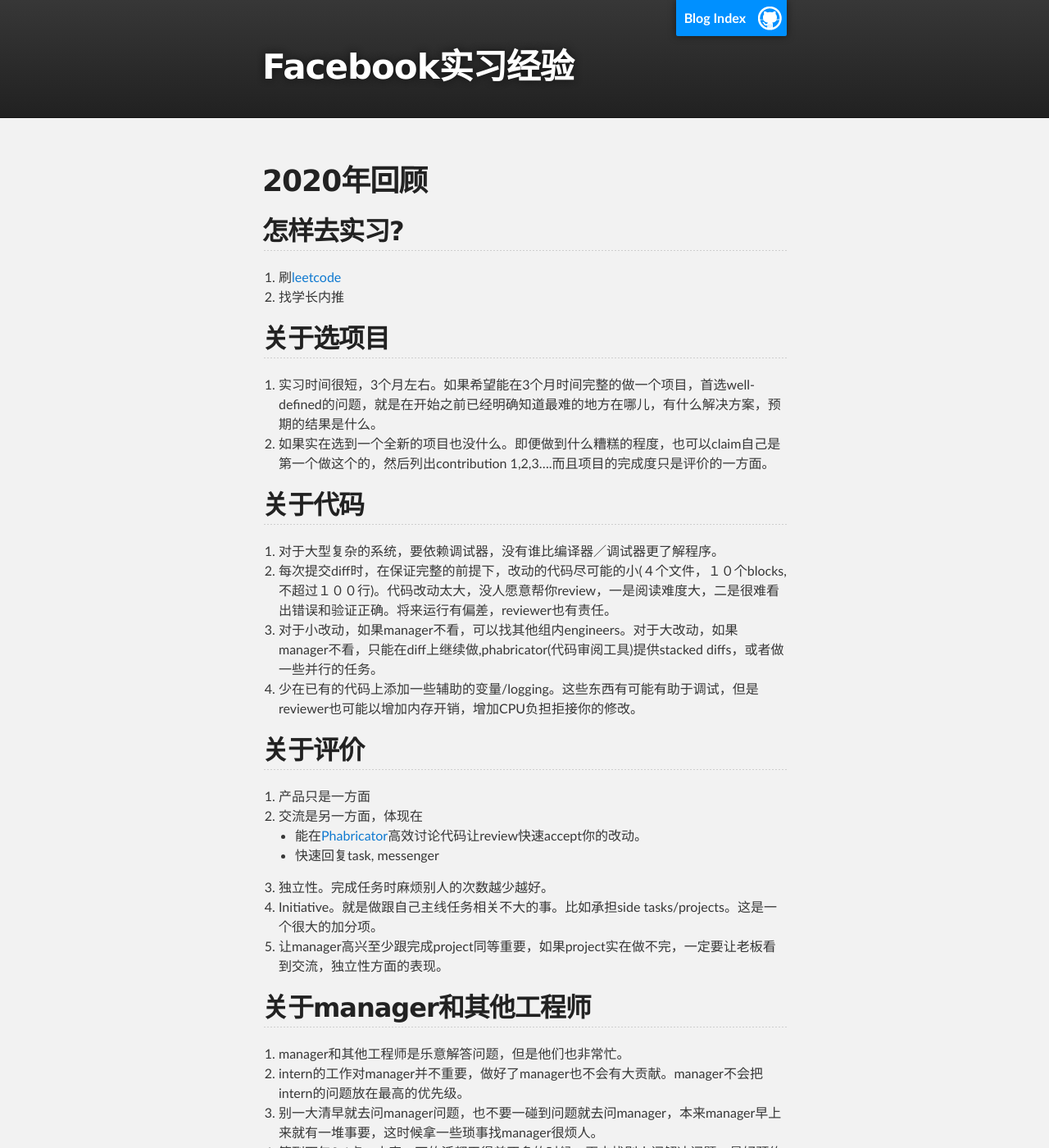
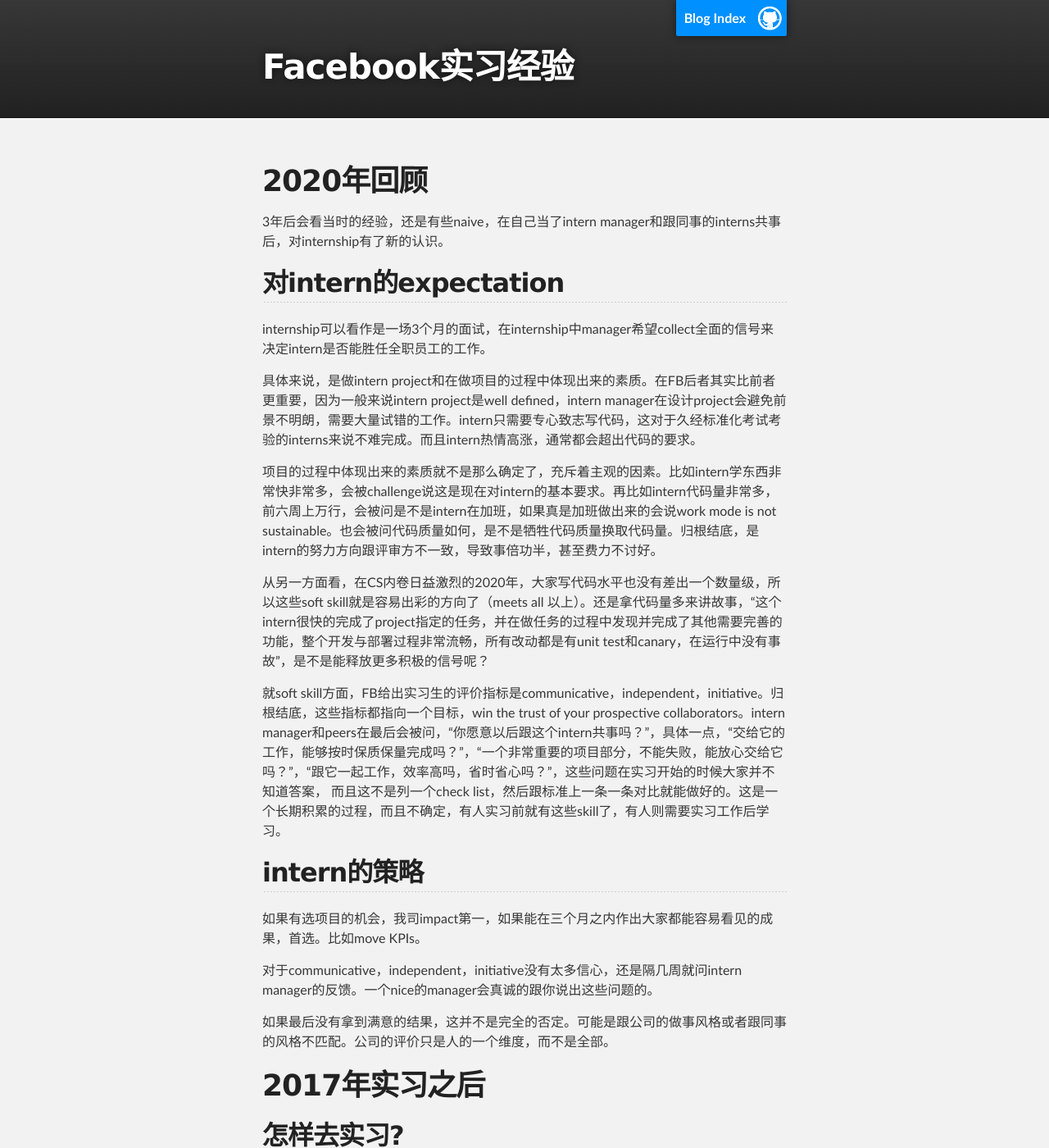
Before and after one commit to GUG11/gug11.github.io, a Jekyll site: the page built from _posts/2017-09-04-FBintern.md, in a window 1280 px wide and 1400 px high. Shown: the whole window at 82% size. Built offline with Jekyll 4.4.1, drawn with Linux system fonts in a browser that asks for light colours.

Commit message:
refresh fb intern experience

```diff
--- a/_posts/2017-09-04-FBintern.md
+++ b/_posts/2017-09-04-FBintern.md
@@ -6,7 +6,28 @@
 
 ---
 # 2020年回顾
+3年后会看当时的经验，还是有些naive，在自己当了intern manager和跟同事的interns共事后，对internship有了新的认识。
 
+## 对intern的expectation
+internship可以看作是一场3个月的面试，在internship中manager希望collect全面的信号来决定intern是否能胜任全职员工的工作。
+
+具体来说，是做intern project和在做项目的过程中体现出来的素质。在FB后者其实比前者更重要，因为一般来说intern project是well defined，intern manager在设计project会避免前景不明朗，需要大量试错的工作。intern只需要专心致志写代码，这对于久经标准化考试考验的interns来说不难完成。而且intern热情高涨，通常都会超出代码的要求。
+
+项目的过程中体现出来的素质就不是那么确定了，充斥着主观的因素。比如intern学东西非常快非常多，会被challenge说这是现在对intern的基本要求。再比如intern代码量非常多，前六周上万行，会被问是不是intern在加班，如果真是加班做出来的会说work mode is not sustainable。也会被问代码质量如何，是不是牺牲代码质量换取代码量。归根结底，是intern的努力方向跟评审方不一致，导致事倍功半，甚至费力不讨好。
+
+从另一方面看，在CS内卷日益激烈的2020年，大家写代码水平也没有差出一个数量级，所以这些soft skill就是容易出彩的方向了（meets all 以上）。还是拿代码量多来讲故事，“这个intern很快的完成了project指定的任务，并在做任务的过程中发现并完成了其他需要完善的功能，整个开发与部署过程非常流畅，所有改动都是有unit test和canary，在运行中没有事故”，是不是能释放更多积极的信号呢？
+
+就soft skill方面，FB给出实习生的评价指标是communicative，independent，initiative。归根结底，这些指标都指向一个目标，win the trust of your prospective collaborators。intern manager和peers在最后会被问，“你愿意以后跟这个intern共事吗？”，具体一点，“交给它的工作，能够按时保质保量完成吗？”，“一个非常重要的项目部分，不能失败，能放心交给它吗？”，“跟它一起工作，效率高吗，省时省心吗？”，这些问题在实习开始的时候大家并不知道答案， 而且这不是列一个check list，然后跟标准上一条一条对比就能做好的。这是一个长期积累的过程，而且不确定，有人实习前就有这些skill了，有人则需要实习工作后学习。
+
+## intern的策略
+如果有选项目的机会，我司impact第一，如果能在三个月之内作出大家都能容易看见的成果，首选。比如move KPIs。
+
+对于communicative，independent，initiative没有太多信心，还是隔几周就问intern manager的反馈。一个nice的manager会真诚的跟你说出这些问题的。
+
+如果最后没有拿到满意的结果，这并不是完全的否定。可能是跟公司的做事风格或者跟同事的风格不匹配。公司的评价只是人的一个维度，而不是全部。
+
+
+# 2017年实习之后
 ## 怎样去实习?
 1. 刷[leetcode](https://leetcode.com/)
 2. 找学长内推
```
Also changed, not shown: 1 other file.
